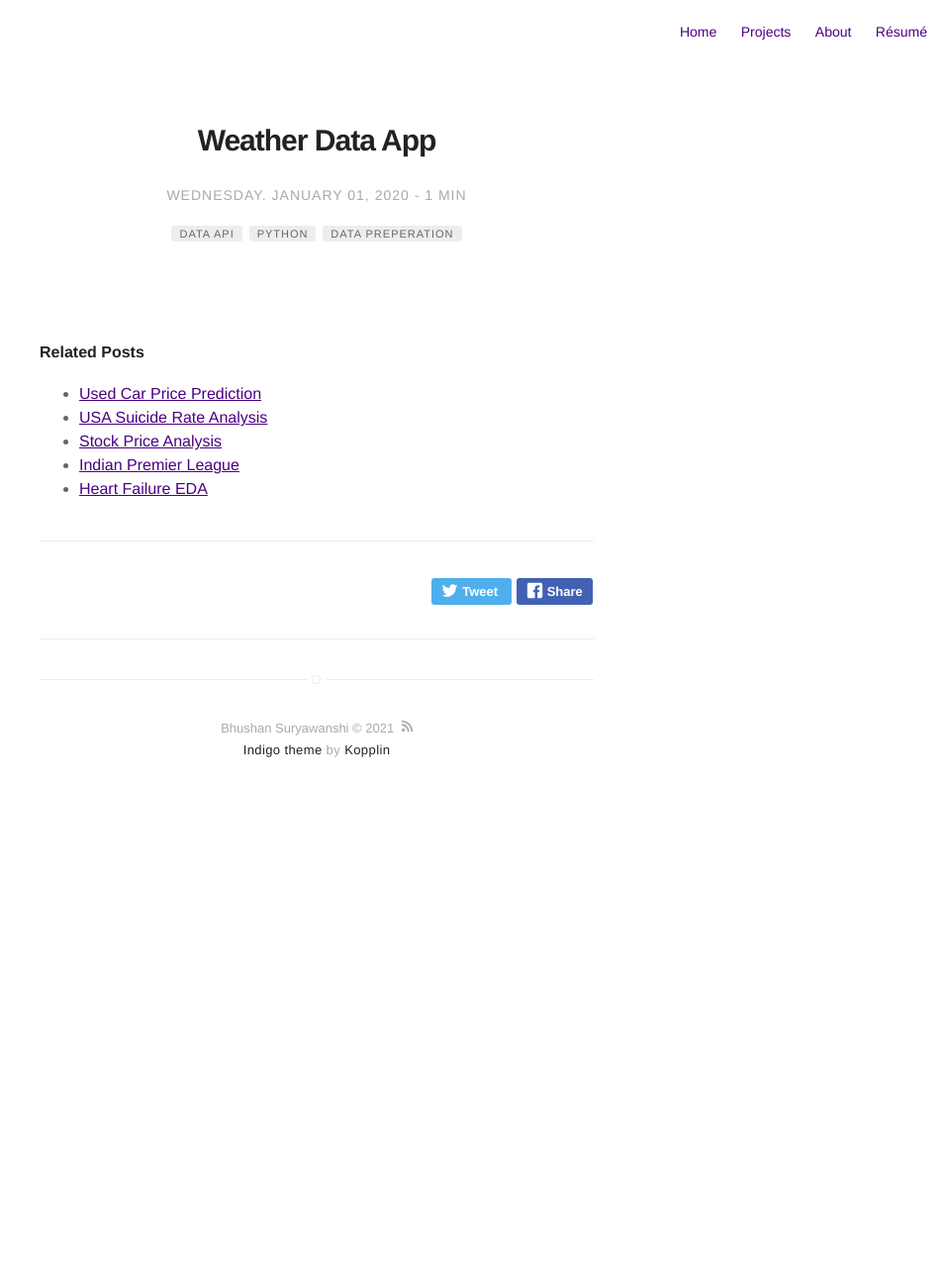
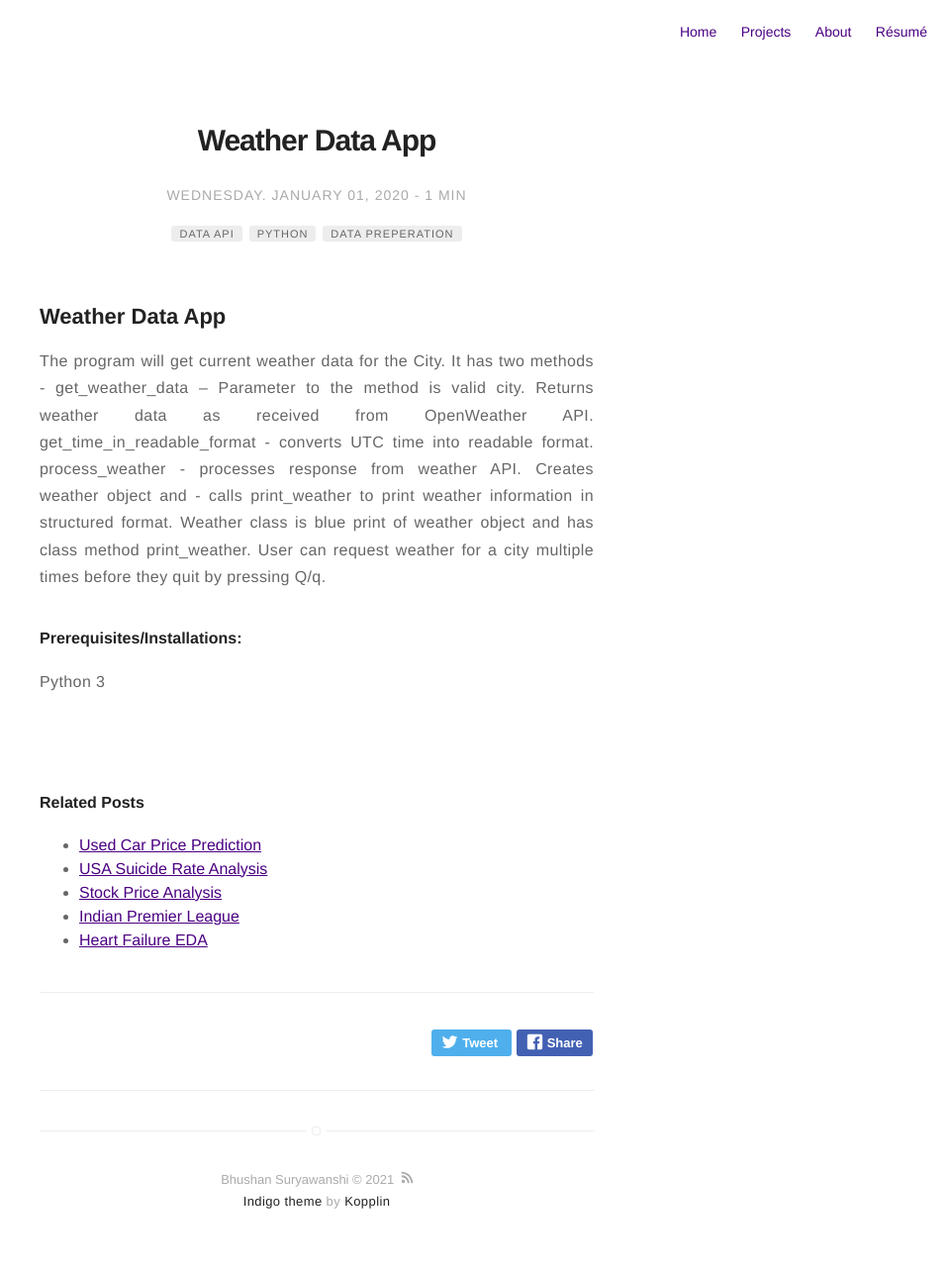
Before and after one commit to BhushanGitHub/bhushanGitHub.github.io, a Jekyll site: the page built from _posts/2020-01-01-weather_data_app.md, in a window 1280 px wide. Shown: the whole page at 99% size, without its empty margins (320-1280 px from the left). Built offline with Jekyll 4.4.1, drawn with Linux system fonts in a browser that asks for light colours; before the commit the page ends 900 px from its top, so only the background shows below that.

Commit message:
Added project html

```diff
--- a/_posts/2020-01-01-weather_data_app.md
+++ b/_posts/2020-01-01-weather_data_app.md
@@ -14,3 +14,23 @@ category: projects
 author: Bhushan Suryawanshi
 externalLink: false
 ---
+
+## Weather Data App
+<p align='justify'>
+The program will get current weather data for the City.
+It has two methods -
+get_weather_data – Parameter to the method is valid city. Returns weather data as received from OpenWeather API.
+get_time_in_readable_format - converts UTC time into readable format.
+process_weather
+
+- processes response from weather API. Creates weather object and
+
+- calls print_weather to print weather information in structured format.
+
+Weather class is blue print of weather object and has class method print_weather.
+
+User can request weather for a city multiple times before they quit by pressing Q/q.
+</p>
+
+#### Prerequisites/Installations:
+Python 3
```
Also changed, not shown: _posts/2020-01-01-Airline_Safety_Visualization.md (+1 -1 lines), _posts/2020-01-01-Used_Car_Price_Prediction.md (+1 -1 lines).
